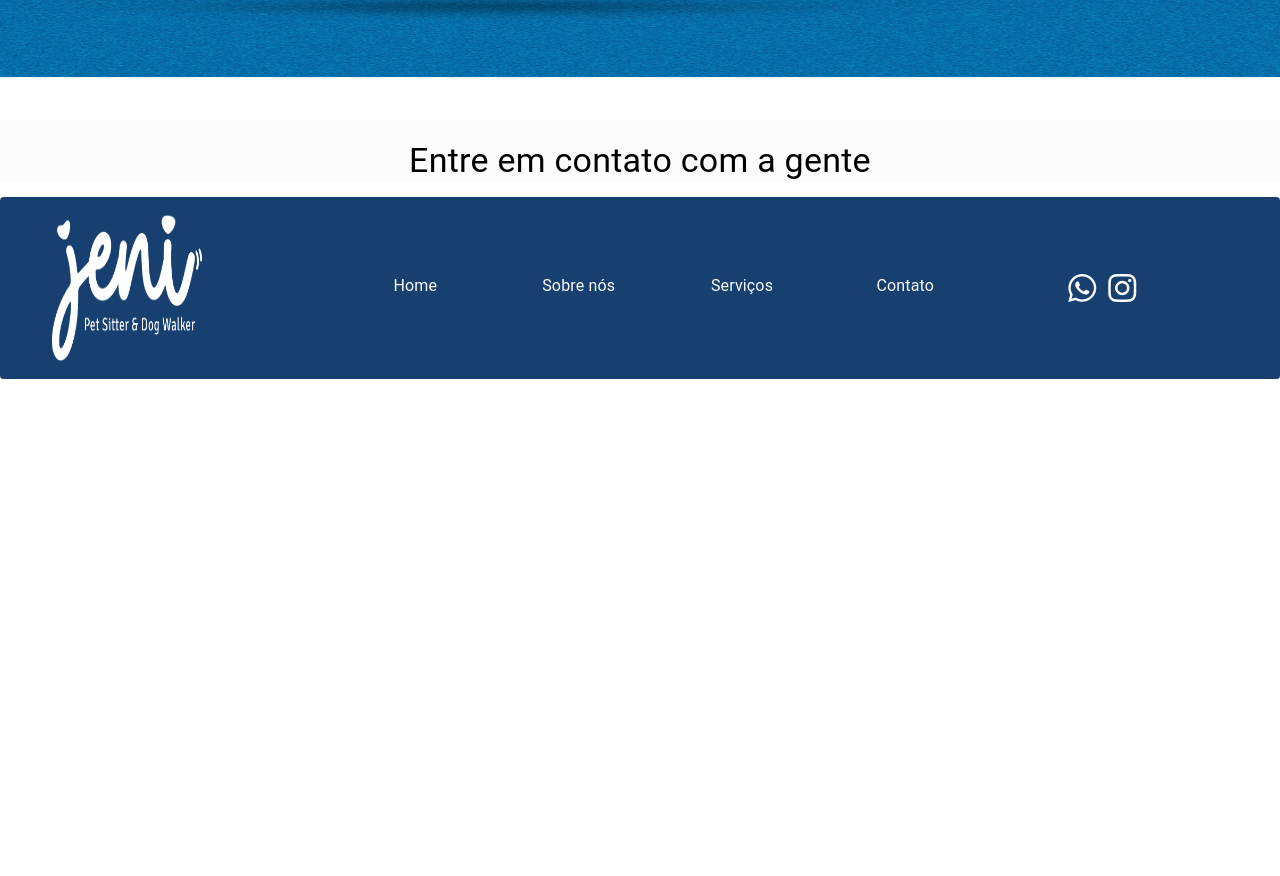
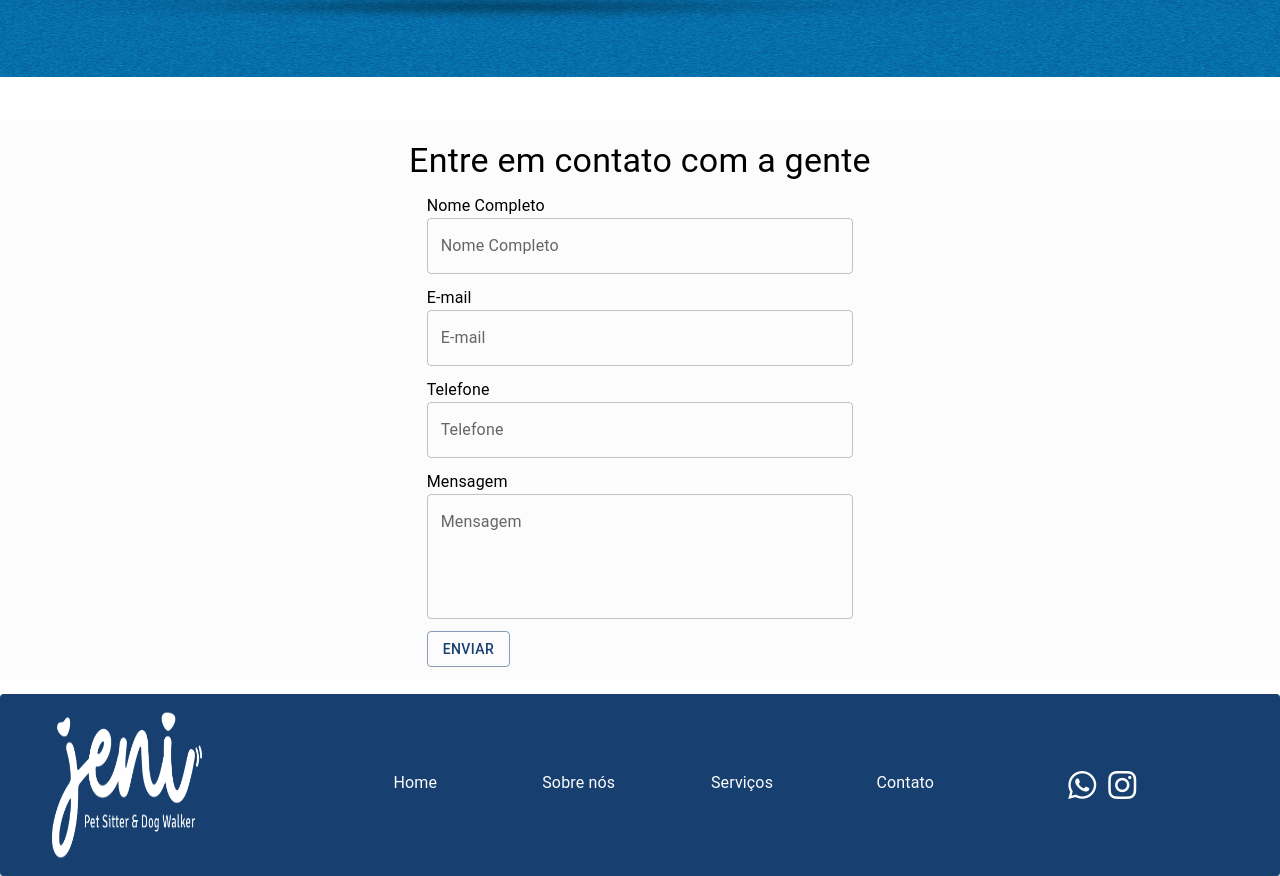
Before and after one commit to antunis13/pet-sitter, a Next.js app: page /contact in a window 1280 px wide. Shown: the part 700-1576 px from the top of the page. Before the commit the page ends 1079 px from the top, so only its background shows below. Built offline with nearby package versions, Linux system fonts and the light colour scheme.

Commit message:
adding form

```diff
--- a/package.json
+++ b/package.json
@@ -16,10 +16,14 @@
     "@mui/icons-material": "^5.15.4",
     "@mui/material": "^5.15.4",
     "@mui/styled-engine": "@mui/styled-engine-sc",
+    "axios": "^1.6.5",
+    "formik": "^2.4.5",
     "next": "14.0.4",
     "node": "^21.2.0",
+    "nodemailer": "^6.9.8",
     "react": "^18",
     "react-dom": "^18",
-    "react-material-ui-carousel": "^3.4.2"
+    "react-material-ui-carousel": "^3.4.2",
+    "yup": "^1.3.3"
   }
 }
--- a/src/pages/contact.jsx
+++ /dev/null
@@ -1,37 +0,0 @@
-import { Typography, Grid } from "@mui/material"
-
-import BackgroundGrid from "@/components/BackgroundGrid"
-import Background from '../public/images/Portfolio_Jeni08.jpg'
-
-
-import { styled } from "@mui/material/styles"
-
-
-const MiddleGrid = styled(Grid)(({theme}) => ({
-  marginTop: 720,
-  paddingTop: 20,
-  marginBottom: 15,
-  height: '100%',
-  display: 'flex',
-  justifyContent: 'center',
-  textAlign: 'center',
-  backgroundColor: theme.palette.primary.main
-}))
-
-const Contact = () => {
-  return (
-    <>
-      <BackgroundGrid
-        image={Background}
-      />
-      <MiddleGrid>
-        <Typography variant="h4">
-          Entre em contato com a gente
-        </Typography>
-
-      </MiddleGrid>
-    </>
-  )
-}
-
-export default Contact
--- /dev/null
+++ b/src/pages/contact/formValues.jsx
@@ -0,0 +1,20 @@
+import { object, string, number, array } from 'yup'
+
+const initialValues={
+    name: '',
+    email: '',
+    tel: '',
+    message: '',
+}
+
+const validationSchema = object({
+    name: string().required('Campo obrigatório'),
+    email: string().email('Digite um email válido').required('Campo obrigatório'),
+    tel: number().required('Campo obrigatório'),
+    message: string().required('Campo obrigatório')
+})
+
+export  {
+    initialValues,
+    validationSchema
+}
--- /dev/null
+++ b/src/pages/contact/index.jsx
@@ -0,0 +1,155 @@
+import {
+  Typography,
+  Grid,
+  TextField,
+   Box,
+   Button,
+} from "@mui/material"
+
+import { Formik } from "formik"
+
+import { initialValues, validationSchema } from "./formValues"
+import BackgroundGrid from "@/components/BackgroundGrid"
+
+import Background from '../../public/images/Portfolio_Jeni08.jpg'
+
+
+import { styled } from "@mui/material/styles"
+
+
+const MiddleGrid = styled(Grid)(({theme}) => ({
+  marginTop: 720,
+  paddingTop: 20,
+  marginBottom: 15,
+  height: '100%',
+  display: 'flex',
+  justifyContent: 'center',
+  textAlign: 'center',
+  backgroundColor: theme.palette.primary.main
+}))
+
+const FormBox = styled(Box)({
+  textAlign: 'start'
+})
+
+const FormDiv = styled('div')(({theme}) => ({
+  marginTop: theme.spacing(3),
+  marginBottom: theme.spacing(3),
+}))
+
+const Contact = () => {
+  return (
+    <>
+      <BackgroundGrid
+        image={Background}
+      />
+      <MiddleGrid container>
+        <Grid item xs={12}>
+        <Typography variant="h4">
+          Entre em contato com a gente
+        </Typography>
+        </Grid>
+        <Grid item xs={4}>
+          <Formik
+            initialValues={initialValues}
+            validationSchema={validationSchema}
+            onSubmit={(values) =>{
+              console.log('ok, enviou o form', values)
+            }}
+          >
+            {
+              ({
+                values,
+                errors,
+                handleChange,
+                handleSubmit
+              }) => {
+                return(
+                  <form onSubmit={handleSubmit}>
+                    <FormBox >
+                      <FormDiv>
+                        <Typography>
+                          Nome Completo
+                        </Typography>
+                        <TextField
+                          id="outlined-basic"
+                          label="Nome Completo"
+                          variant="outlined"
+                          fullWidth
+                          name="name"
+                          value={values.name}
+                          onChange={handleChange}
+                          error={errors.name}
+                          helperText={errors.name}
+                        />
+                      </FormDiv>
+                      <FormDiv>
+                        <Typography>
+                          E-mail
+                        </Typography>
+                        <TextField
+                          id="outlined-basic"
+                          label="E-mail"
+                          variant="outlined"
+                          fullWidth
+                          name="email"
+                          value={values.email}
+                          onChange={handleChange}
+                          error={errors.email}
+                          helperText={errors.email}
+                        />
+                      </FormDiv>
+                      <FormDiv>
+                        <Typography>
+                          Telefone
+                        </Typography>
+                        <TextField
+                          id="outlined-basic"
+                          label="Telefone"
+                          variant="outlined"
+                          fullWidth
+                          name="tel"
+                          value={values.tel}
+                          onChange={handleChange}
+                          error={errors.tel}
+                          helperText={errors.tel}
+                        />
+                      </FormDiv>
+                      <FormDiv>
+                        <Typography>
+                          Mensagem
+                        </Typography>
+                        <TextField
+                          id="outlined-basic"
+                          label="Mensagem"
+                          variant="outlined"
+                          multiline
+                          rows={4}
+                          fullWidth
+                          name="message"
+                          value={values.message}
+                          onChange={handleChange}
+                          error={errors.message}
+                          helperText={errors.message}
+                        />
+                      </FormDiv>
+                      <FormDiv>
+                        <Button type="submit" variant="outlined" color="secondary">
+                          Enviar
+                        </Button>
+                      </FormDiv>
+                    </FormBox>
+                  </form>
+
+                )
+              }
+            }
+          </Formik>
+        </Grid>
+
+      </MiddleGrid>
+    </>
+  )
+}
+
+export default Contact
```
Also changed, not shown: src/server.jsx (added), 1 other file (tests, documents, lock files or other folders).
